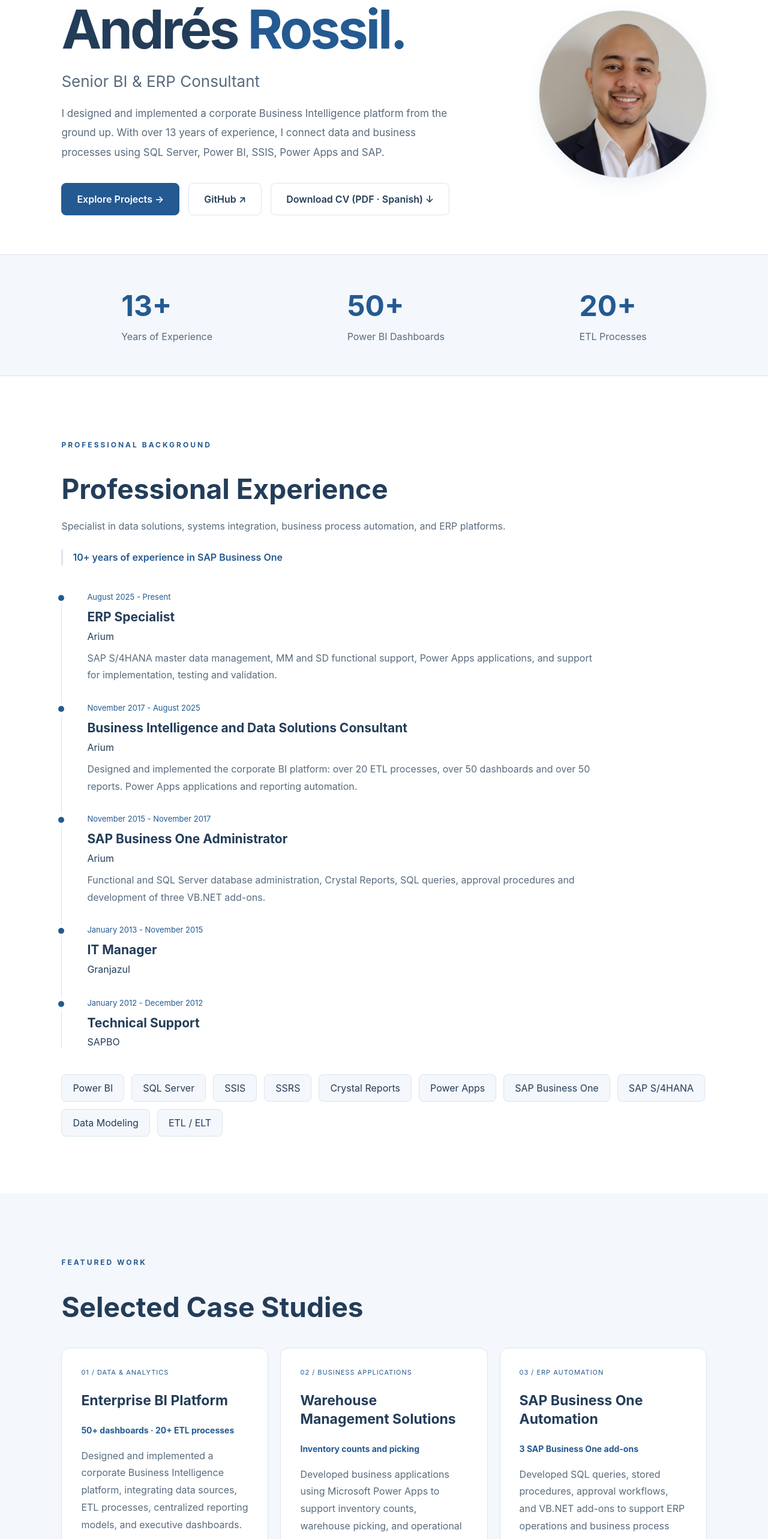
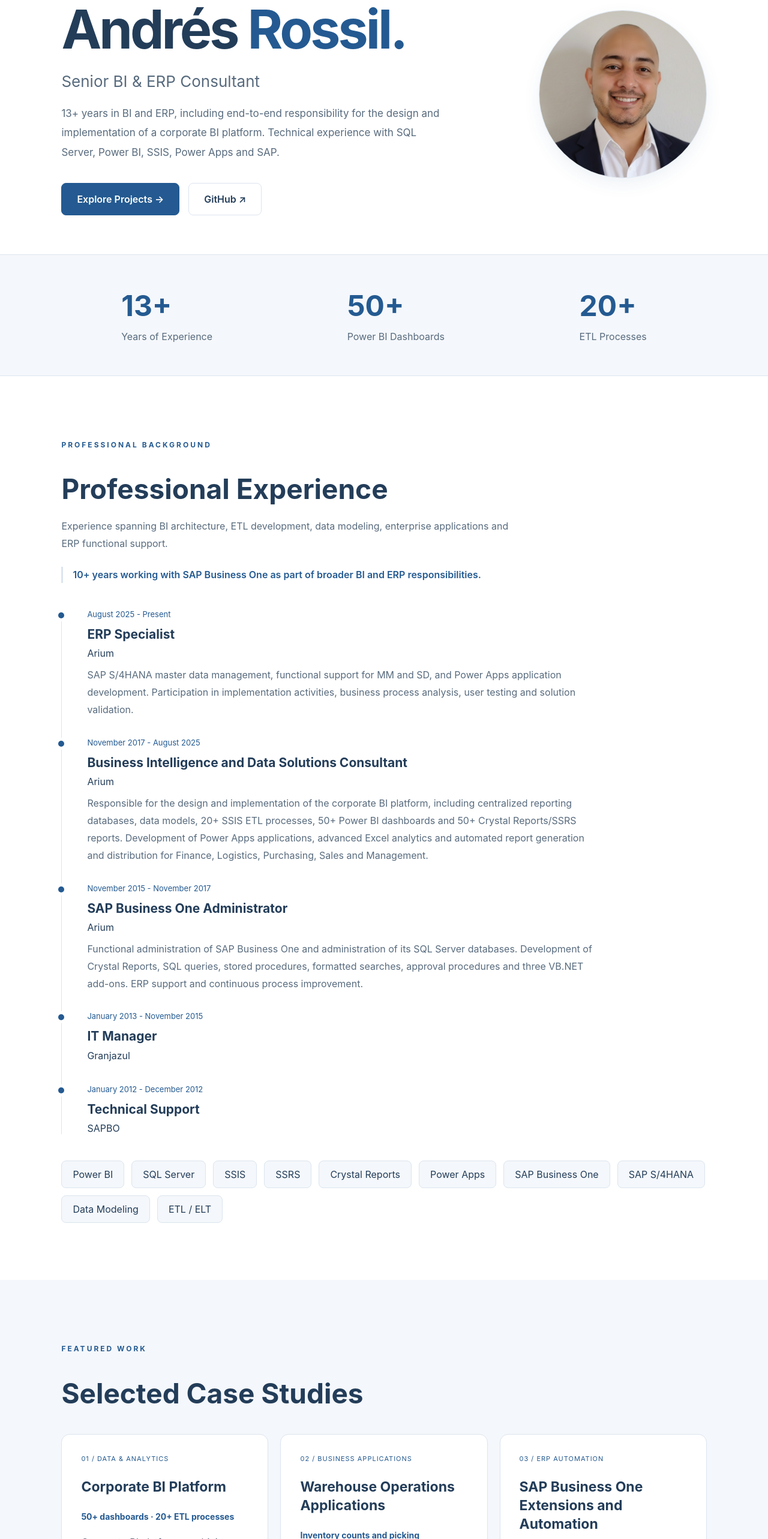
Before and after one commit to andresrossil/andresrossil.github.io, a React (Vite) app: page / in a window 1280 px wide. Shown: the part 234-2800 px from the top of the page at 60% size. Built offline with nearby package versions, Linux system fonts and the light colour scheme.

Commit message:
Apply approved technical bilingual portfolio copy and remove CV button

```diff
--- a/src/App.tsx
+++ b/src/App.tsx
@@ -13,47 +13,46 @@ const translations = {
     eyebrow: 'BUSINESS INTELLIGENCE & ERP SOLUTIONS',
     role: 'Senior BI & ERP Consultant',
     intro:
-      'I designed and implemented a corporate Business Intelligence platform from the ground up. With over 13 years of experience, I connect data and business processes using SQL Server, Power BI, SSIS, Power Apps and SAP.',
+      '13+ years in BI and ERP, including end-to-end responsibility for the design and implementation of a corporate BI platform. Technical experience with SQL Server, Power BI, SSIS, Power Apps and SAP.',
     explore: 'Explore Projects',
-    downloadCV: 'Download CV (PDF · Spanish)',
-    sapExperience: '10+ years of experience in SAP Business One',
+    sapExperience: '10+ years working with SAP Business One as part of broader BI and ERP responsibilities.',
     years: 'Years of Experience',
     dashboards: 'Power BI Dashboards',
     etl: 'ETL Processes',
     experienceLabel: 'PROFESSIONAL BACKGROUND',
     experienceTitle: 'Professional Experience',
     experienceDescription:
-      'Specialist in data solutions, systems integration, business process automation, and ERP platforms.',
+      'Experience spanning BI architecture, ETL development, data modeling, enterprise applications and ERP functional support.',
     projectsLabel: 'FEATURED WORK',
     projectsTitle: 'Selected Case Studies',
     projects: [
       {
         category: 'DATA & ANALYTICS',
-        title: 'Enterprise BI Platform',
+        title: 'Corporate BI Platform',
         description:
-          'Designed and implemented a corporate Business Intelligence platform, integrating data sources, ETL processes, centralized reporting models, and executive dashboards.',
+          'Corporate BI platform combining SQL Server reporting databases, SSIS data integration, centralized data models and Power BI dashboards.',
         technologies: ['SQL Server', 'SSIS', 'Power BI'],
       },
       {
         category: 'BUSINESS APPLICATIONS',
-        title: 'Warehouse Management Solutions',
+        title: 'Warehouse Operations Applications',
         description:
-          'Developed business applications using Microsoft Power Apps to support inventory counts, warehouse picking, and operational workflows.',
+          'Power Apps applications supporting physical inventory counts, warehouse picking and operational workflows.',
         technologies: ['Power Apps', 'Inventory', 'Automation'],
       },
       {
         category: 'ERP AUTOMATION',
-        title: 'SAP Business One Automation',
+        title: 'SAP Business One Extensions and Automation',
         description:
-          'Developed SQL queries, stored procedures, approval workflows, and VB.NET add-ons to support ERP operations and business process automation.',
+          'SAP Business One extensions using VB.NET, SQL queries, stored procedures, formatted searches and approval procedures.',
         technologies: ['SAP Business One', 'SQL', 'VB.NET'],
       },
     ],
     contactLabel: 'GET IN TOUCH',
-    contactTitle: "Let's build something valuable.",
+    contactTitle: 'Professional Contact',
     contactDescription:
-      'Interested in Business Intelligence, ERP solutions, or process automation? Let’s connect.',
-    contactButton: 'Contact Me',
+      'For employment opportunities, technical collaboration or professional enquiries in Business Intelligence, data integration, Power Apps and SAP.',
+    contactButton: 'Email',
     footer: 'Professional Portfolio',
   },
   ES: {
@@ -61,47 +60,46 @@ const translations = {
     eyebrow: 'INTELIGENCIA DE NEGOCIOS Y SOLUCIONES ERP',
     role: 'Consultor Senior de BI y ERP',
     intro:
-      'Diseñé e implementé desde cero una plataforma corporativa de Business Intelligence. Con más de 13 años de experiencia, conecto datos y procesos empresariales con SQL Server, Power BI, SSIS, Power Apps y SAP.',
+      '13+ años en BI y ERP, con responsabilidad integral en el diseño e implementación de una plataforma corporativa de BI. Experiencia técnica con SQL Server, Power BI, SSIS, Power Apps y SAP.',
     explore: 'Explorar proyectos',
-    downloadCV: 'Descargar CV (PDF · Español)',
-    sapExperience: 'Más de 10 años de experiencia en SAP Business One',
+    sapExperience: 'Más de 10 años trabajando con SAP Business One dentro de responsabilidades más amplias de BI y ERP.',
     years: 'Años de experiencia',
     dashboards: 'Dashboards Power BI',
     etl: 'Procesos ETL',
     experienceLabel: 'TRAYECTORIA PROFESIONAL',
     experienceTitle: 'Experiencia profesional',
     experienceDescription:
-      'Especialista en soluciones de datos, integración de sistemas, automatización de procesos empresariales y plataformas ERP.',
+      'Experiencia en arquitectura de BI, desarrollo de procesos ETL, modelado de datos, aplicaciones empresariales y soporte funcional ERP.',
     projectsLabel: 'TRABAJOS DESTACADOS',
-    projectsTitle: 'Casos de éxito',
+    projectsTitle: 'Casos de experiencia',
     projects: [
       {
         category: 'DATOS Y ANALÍTICA',
         title: 'Plataforma corporativa de BI',
         description:
-          'Diseño e implementación de una plataforma corporativa de Inteligencia de Negocios, integrando fuentes de datos, procesos ETL, modelos centralizados de reportería y dashboards ejecutivos.',
+          'Plataforma corporativa de BI que integra bases de reportería en SQL Server, procesos de integración con SSIS, modelos de datos centralizados y dashboards en Power BI.',
         technologies: ['SQL Server', 'SSIS', 'Power BI'],
       },
       {
         category: 'APLICACIONES EMPRESARIALES',
-        title: 'Soluciones de gestión de almacenes',
+        title: 'Aplicaciones para operaciones de almacén',
         description:
-          'Desarrollo de aplicaciones empresariales con Microsoft Power Apps para conteos físicos, picking de almacén y procesos operativos.',
+          'Aplicaciones Power Apps para conteos físicos, picking de almacén y procesos operativos.',
         technologies: ['Power Apps', 'Inventarios', 'Automatización'],
       },
       {
         category: 'AUTOMATIZACIÓN ERP',
-        title: 'Automatización SAP Business One',
+        title: 'Extensiones y automatización de SAP Business One',
         description:
-          'Desarrollo de consultas SQL, procedimientos almacenados, flujos de aprobación y complementos VB.NET para operaciones ERP y automatización empresarial.',
+          'Extensiones de SAP Business One mediante VB.NET, consultas SQL, procedimientos almacenados, búsquedas formateadas y procedimientos de aprobación.',
         technologies: ['SAP Business One', 'SQL', 'VB.NET'],
       },
     ],
     contactLabel: 'CONTACTO',
-    contactTitle: 'Construyamos algo valioso.',
+    contactTitle: 'Contacto profesional',
     contactDescription:
-      '¿Te interesan las soluciones de Inteligencia de Negocios, ERP o automatización de procesos? Conversemos.',
-    contactButton: 'Contactar',
+      'Contacto para oportunidades laborales, colaboración técnica o consultas profesionales en Business Intelligence, integración de datos, Power Apps y SAP.',
+    contactButton: 'Correo electrónico',
     footer: 'Portafolio profesional',
   },
 }
@@ -192,9 +190,6 @@ function App() {
               rel="noopener noreferrer"
             >
               GitHub ↗
-            </a>
-            <a className="secondary" href="/andres-rossil-cv-es.pdf" download="Andres-Rossil-CV-ES.pdf" type="application/pdf">
-              {t.downloadCV} <span aria-hidden="true">↓</span>
             </a>
           </div>
         </div>
--- a/src/career.ts
+++ b/src/career.ts
@@ -2,40 +2,40 @@
 export const career = {
   ES: {
     timeline: [
-      { role: 'Especialista ERP', company: 'Arium', period: 'Agosto 2025 - Actualidad', details: 'Gestión de datos maestros en SAP S/4HANA, soporte funcional MM y SD, aplicaciones Power Apps y apoyo en implementación, pruebas y validación.' },
-      { role: 'Consultor de Inteligencia de Negocios y Soluciones de Datos', company: 'Arium', period: 'Noviembre 2017 - Agosto 2025', details: 'Diseño e implementación de la plataforma corporativa de BI: más de 20 procesos ETL, más de 50 dashboards y más de 50 reportes. Aplicaciones Power Apps y automatización de reportería.' },
-      { role: 'Administrador SAP Business One', company: 'Arium', period: 'Noviembre 2015 - Noviembre 2017', details: 'Administración funcional y de bases SQL Server, reportes Crystal Reports, consultas SQL, procedimientos de aprobación y desarrollo de tres complementos en VB.NET.' },
+      { role: 'Especialista ERP', company: 'Arium', period: 'Agosto 2025 - Actualidad', details: 'Gestión de datos maestros en SAP S/4HANA, soporte funcional de MM y SD y desarrollo de aplicaciones con Power Apps. Participación en actividades de implementación, análisis de procesos, pruebas con usuarios y validación de soluciones.' },
+      { role: 'Consultor de Inteligencia de Negocios y Soluciones de Datos', company: 'Arium', period: 'Noviembre 2017 - Agosto 2025', details: 'Responsable del diseño e implementación de la plataforma corporativa de BI, incluyendo bases centralizadas para reportería, modelos de datos, 20+ procesos ETL con SSIS, 50+ dashboards en Power BI y más de 50 reportes en Crystal Reports/SSRS. Desarrollo de aplicaciones Power Apps, analítica avanzada en Excel y generación y distribución automática de reportes para Finanzas, Logística, Compras, Ventas y Gerencia.' },
+      { role: 'Administrador SAP Business One', company: 'Arium', period: 'Noviembre 2015 - Noviembre 2017', details: 'Administración funcional de SAP Business One y de sus bases de datos SQL Server. Desarrollo de reportes Crystal Reports, consultas SQL, procedimientos almacenados, búsquedas formateadas, procedimientos de aprobación y tres complementos en VB.NET. Soporte ERP y mejora continua de procesos.' },
       { role: 'Gerente de IT', company: 'Granjazul', period: 'Enero 2013 - Noviembre 2015', details: '' },
       { role: 'Soporte Técnico', company: 'SAPBO', period: 'Enero 2012 - Diciembre 2012', details: '' },
     ],
     objective: 'Objetivo',
     readCase: 'Ver caso completo',
-    solution: 'Mi contribución',
-    result: 'Alcance y resultados',
+    solution: 'Mi participación',
+    result: 'Alcance y entregables',
     note: 'Resúmenes basados en la trayectoria profesional documentada. Se omiten datos internos, capturas y detalles confidenciales.',
     cases: [
-      { highlight: '50+ dashboards · 20+ procesos ETL', objective: 'Transformar datos operativos en información para Finanzas, Logística, Compras, Ventas y Gerencia.', solution: 'Procesos ETL con SSIS, modelos de datos y bases centralizadas para reportería, con visualización ejecutiva en Power BI.', result: 'Más de 20 procesos ETL y más de 50 dashboards para áreas financieras, logísticas, comerciales y operativas.' },
-      { highlight: 'Conteos físicos y picking', objective: 'Apoyar los procesos de inventario y preparación de pedidos mediante aplicaciones empresariales.', solution: 'Aplicaciones empresariales en Power Apps para conteos físicos y picking.', result: 'Implementación de aplicaciones para estas operaciones, además de auditoría de rutas y gestión de datos maestros.' },
-      { highlight: '3 complementos SAP Business One', objective: 'Extender las funciones del ERP y apoyar la automatización de procesos operativos.', solution: 'Consultas SQL, procedimientos almacenados, búsquedas formateadas, procedimientos de aprobación y complementos desarrollados en VB.NET.', result: 'Tres complementos para SAP Business One y soporte a la mejora continua de procesos ERP.' },
+      { highlight: '50+ dashboards · 20+ procesos ETL', objective: 'Proporcionar reportería consolidada e información analítica para Finanzas, Logística, Compras, Ventas y Gerencia.', solution: 'Responsable del diseño e implementación de la plataforma, incluyendo desarrollo de procesos ETL, modelado de datos, bases de reportería y dashboards ejecutivos.', result: 'Más de 20 procesos ETL y más de 50 dashboards para áreas financieras, logísticas, comerciales y operativas.' },
+      { highlight: 'Conteos físicos y picking', objective: 'Apoyar los procesos de inventario y preparación de pedidos mediante aplicaciones empresariales.', solution: 'Diseño e implementación de aplicaciones Power Apps para conteos físicos y picking.', result: 'Aplicaciones implementadas para conteos de inventario y picking. La experiencia adicional con Power Apps incluye auditoría de rutas, distribución de reportes y gestión de datos maestros.' },
+      { highlight: '3 complementos SAP Business One', objective: 'Extender las funciones del ERP y apoyar la automatización de procesos operativos.', solution: 'Desarrollo de tres complementos en VB.NET, consultas SQL, procedimientos almacenados, búsquedas formateadas y procedimientos de aprobación para SAP Business One.', result: 'Tres complementos desarrollados para SAP Business One como parte del soporte ERP y la mejora continua de procesos.' },
     ],
   },
   EN: {
     timeline: [
-      { role: 'ERP Specialist', company: 'Arium', period: 'August 2025 - Present', details: 'SAP S/4HANA master data management, MM and SD functional support, Power Apps applications, and support for implementation, testing and validation.' },
-      { role: 'Business Intelligence and Data Solutions Consultant', company: 'Arium', period: 'November 2017 - August 2025', details: 'Designed and implemented the corporate BI platform: over 20 ETL processes, over 50 dashboards and over 50 reports. Power Apps applications and reporting automation.' },
-      { role: 'SAP Business One Administrator', company: 'Arium', period: 'November 2015 - November 2017', details: 'Functional and SQL Server database administration, Crystal Reports, SQL queries, approval procedures and development of three VB.NET add-ons.' },
+      { role: 'ERP Specialist', company: 'Arium', period: 'August 2025 - Present', details: 'SAP S/4HANA master data management, functional support for MM and SD, and Power Apps application development. Participation in implementation activities, business process analysis, user testing and solution validation.' },
+      { role: 'Business Intelligence and Data Solutions Consultant', company: 'Arium', period: 'November 2017 - August 2025', details: 'Responsible for the design and implementation of the corporate BI platform, including centralized reporting databases, data models, 20+ SSIS ETL processes, 50+ Power BI dashboards and 50+ Crystal Reports/SSRS reports. Development of Power Apps applications, advanced Excel analytics and automated report generation and distribution for Finance, Logistics, Purchasing, Sales and Management.' },
+      { role: 'SAP Business One Administrator', company: 'Arium', period: 'November 2015 - November 2017', details: 'Functional administration of SAP Business One and administration of its SQL Server databases. Development of Crystal Reports, SQL queries, stored procedures, formatted searches, approval procedures and three VB.NET add-ons. ERP support and continuous process improvement.' },
       { role: 'IT Manager', company: 'Granjazul', period: 'January 2013 - November 2015', details: '' },
       { role: 'Technical Support', company: 'SAPBO', period: 'January 2012 - December 2012', details: '' },
     ],
     objective: 'Objective',
     readCase: 'Explore case study',
-    solution: 'My contribution',
-    result: 'Scope and results',
+    solution: 'My Role',
+    result: 'Scope and Deliverables',
     note: 'Summaries based on documented professional experience. Internal data, screenshots and confidential details are omitted.',
     cases: [
-      { highlight: '50+ dashboards · 20+ ETL processes', objective: 'Turn operational data into reporting for Finance, Logistics, Purchasing, Sales and Management.', solution: 'SSIS ETL processes, data models and centralized reporting databases, with executive visualization in Power BI.', result: 'Over 20 ETL processes and over 50 dashboards across finance, logistics, sales and operations.' },
-      { highlight: 'Inventory counts and picking', objective: 'Support inventory and order preparation processes with business applications.', solution: 'Power Apps business applications for physical inventory counts and picking.', result: 'Applications implemented for these operations, alongside route auditing and master data management.' },
-      { highlight: '3 SAP Business One add-ons', objective: 'Extend ERP functionality and support operational process automation.', solution: 'SQL queries, stored procedures, formatted searches, approval procedures and VB.NET add-ons.', result: 'Three SAP Business One add-ons and support for continuous improvement of ERP processes.' },
+      { highlight: '50+ dashboards · 20+ ETL processes', objective: 'Provide consolidated reporting and analytical information for Finance, Logistics, Purchasing, Sales and Management.', solution: 'Responsible for the platform’s design and implementation, including ETL development, data modeling, reporting databases and executive dashboards.', result: 'Over 20 ETL processes and over 50 dashboards across finance, logistics, sales and operations.' },
+      { highlight: 'Inventory counts and picking', objective: 'Support inventory and order preparation processes with business applications.', solution: 'Design and implementation of Power Apps applications for physical inventory counts and picking.', result: 'Applications implemented for inventory counting and picking. Related Power Apps experience includes route auditing, report distribution and master data management.' },
+      { highlight: '3 SAP Business One add-ons', objective: 'Extend ERP functionality and support operational process automation.', solution: 'Development of three VB.NET add-ons, SQL queries, stored procedures, formatted searches and approval procedures for SAP Business One.', result: 'Three SAP Business One add-ons developed as part of ERP support and continuous process improvement.' },
     ],
   },
 }
```
